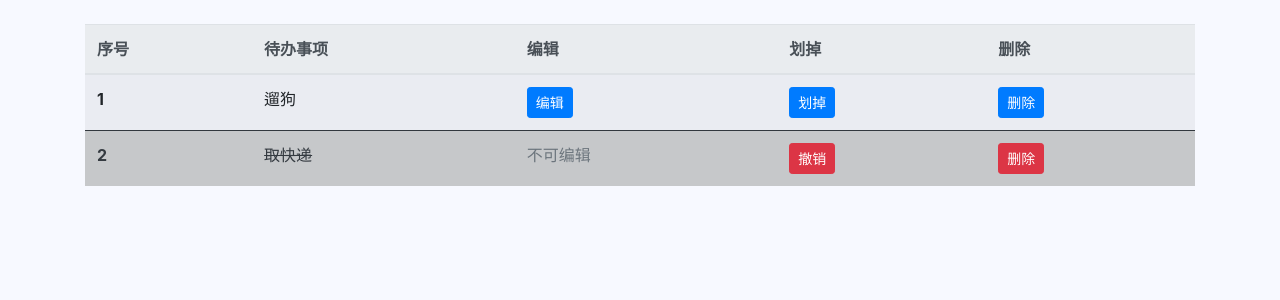
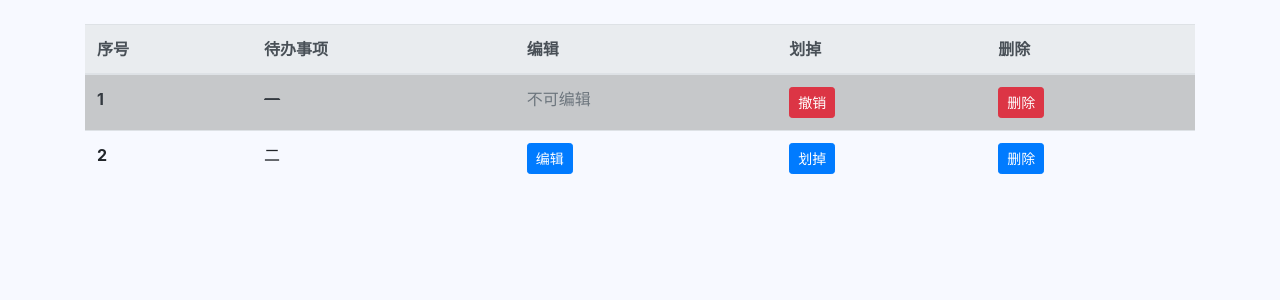
Before and after one commit to dcf869009372/task_list, a Django app: page /todo/home/ in a window 1280 px wide. Shown: the part 54-354 px from the top of the page. Run offline with Django 3.2, Linux system fonts and the light colour scheme; data comes from the database, SQL or seed files in the repository; both versions use the stored data as it was after the commit; some libraries are stand-ins or nearby versions.

Commit message:
用数据库进行增删改查操作

```diff
--- a/todolist/models.py
+++ b/todolist/models.py
@@ -6,4 +6,4 @@ class Todo(models.Model):
     done = models.BooleanField(default=False)
 
     def __str__(self):
-        pass
+        return self.thing
--- a/todolist/templates/todolist/home.html
+++ b/todolist/templates/todolist/home.html
@@ -40,14 +40,14 @@
     </thead>
     <tbody class="no-underline">
     {% for 每一件事 in 清单 %}
-      {% if 每一件事.已完成 %}
+      {% if 每一件事.done %}
       <tr class="table-dark">
         <th class="text-dark" scope="row">{{ forloop.counter }}</th>
-        <td class="text-dark" id="line-through">{{ 每一件事.待办事项 }}</td>
+        <td class="text-dark" id="line-through">{{ 每一件事.thing }}</td>
         <td class="text-secondary">不可编辑</td>
 {#        <td><a class="text-info" href="#">撤销</a></td>#}
         <td>
-          <form  method="POST" action="{% url 'todolist:划掉' forloop.counter %}">
+          <form  method="POST" action="{% url 'todolist:划掉' 每一件事.id %}">
             {% csrf_token %}
             <input name="完成状态" type="hidden" value="未完成">
             <button type="submit" class="btn btn-danger btn-sm">撤销</button>
@@ -55,7 +55,7 @@
         </td>
 {#        <td><a class="text-danger" href="{% url 'todolist:删除' forloop.counter  %}">删除</a></td>#}
         <td>
-          <form  method="POST" action="{% url 'todolist:删除' forloop.counter %}">
+          <form  method="POST" action="{% url 'todolist:删除' 每一件事.id %}">
             {% csrf_token %}
             <button type="submit" class="btn btn-danger btn-sm">删除</button>
           </form>
@@ -64,17 +64,17 @@
       {% else %}
       <tr>
         <th scope="row">{{ forloop.counter }}</th>
-        <td>{{ 每一件事.待办事项 }}</td>
+        <td>{{ 每一件事.thing }}</td>
 {#        <td><a class="text-success" href="{% url 'todolist:编辑' forloop.counter%}">编辑</a></td>#}
         <td>
-          <a href="{% url 'todolist:编辑' forloop.counter%}">
+          <a href="{% url 'todolist:编辑' 每一件事.id %}">
               <button type="submit" class="btn btn-primary btn-sm">编辑</button>
           </a>
         </td>
 {#        <td><a href="#">划掉</a></td>#}
 
          <td>
-          <form method="POST" action="{% url 'todolist:划掉' forloop.counter %}">
+          <form method="POST" action="{% url 'todolist:划掉' 每一件事.id %}">
             {% csrf_token %}
             <input name="完成状态" type="hidden" value="已完成">
             <button type="submit" class="btn btn-primary btn-sm">划掉</button>
@@ -82,24 +82,24 @@
         </td>
         <td>
           <!-- Button trigger modal -->
-          <button type="button" class="btn btn-primary btn-sm" data-toggle="modal" data-target="#exampleModal">删除</button>
+          <button type="button" class="btn btn-primary btn-sm" data-toggle="modal" data-target="#exampleModal{{ forloop.counter }}">删除</button>
 
           <!-- Modal -->
-          <div class="modal fade" id="exampleModal" tabindex="-1" role="dialog" aria-labelledby="exampleModalLabel" aria-hidden="true">
+          <div class="modal fade" id="exampleModal{{ forloop.counter }}" tabindex="-1" role="dialog" aria-labelledby="exampleModal{{ forloop.counter }}Label" aria-hidden="true">
             <div class="modal-dialog" role="document">
               <div class="modal-content">
                 <div class="modal-header">
-                  <h5 class="modal-title" id="exampleModalLabel">确定删除<strong>未办事项：{{ 每一件事.待办事项 }}</strong>吗？</h5>
+                  <h5 class="modal-title" id="exampleModal{{ forloop.counter }}Label">请确认</h5>
                   <button type="button" class="close" data-dismiss="modal" aria-label="Close">
                     <span aria-hidden="true">&times;</span>
                   </button>
                 </div>
                 <div class="modal-body">
-                  ...
+                  确定删除<strong>未办事项：{{ 每一件事.thing }}></strong>吗？
                 </div>
                 <div class="modal-footer">
                   <button type="button" class="btn btn-secondary" data-dismiss="modal">取消</button>
-                  <form method="POST" action="{% url 'todolist:删除' forloop.counter %}">
+                  <form method="POST" action="{% url 'todolist:删除' 每一件事.id %}">
                     {% csrf_token %}
                     <button type="submit" class="btn btn-primary">确认</button>
                   </form>
--- a/todolist/urls.py
+++ b/todolist/urls.py
@@ -20,7 +20,7 @@ app_name='todolist'
 urlpatterns = [
     path('home/',views.home,name='主页'),
     path('about/',views.about,name='关于'),
-    path('edit/<forloop_counter>',views.edit,name='编辑'),
-    path('del/<forloop_counter>',views.delete,name='删除'),
-    path('cross/<forloop_counter>',views.cross,name='划掉'),
+    path('edit/<每一件事_id>',views.edit,name='编辑'),
+    path('del/<每一件事_id>',views.delete,name='删除'),
+    path('cross/<每一件事_id>',views.cross,name='划掉'),
 ]
--- a/todolist/views.py
+++ b/todolist/views.py
@@ -1,47 +1,50 @@
 from django.shortcuts import render,redirect
+from .models import Todo
 # Create your views here.
-lst=[
-    {'待办事项':'遛狗','已完成':False},
-    {'待办事项':'取快递','已完成':True},
-]
+
 def home(request):
     if request.method == 'POST':
         # content = {'用户的POST请求':str(request.POST),'request_POST是什么':str(type(request.POST))}
 
         if request.POST['待办事项'] == '':
-            content = {'清单': lst, '警告': '请输入内容！'}
+            content = {'清单': Todo.objects.all(), '警告': '请输入内容！'}
             return render(request,'todolist/home.html',content)
         else:
-            lst.append({'待办事项':request.POST['待办事项'],'已完成':False})
-            content = {'清单':lst,'信息': '添加成功！'}
+            a_row = Todo(thing=request.POST['待办事项'],done=False)
+            a_row.save()
+            content = {'清单': Todo.objects.all(),'信息': '添加成功！'}
             return render(request,'todolist/home.html',content)
     else:
-        content = {'清单': lst}
+        content = {'清单':  Todo.objects.all()}
         return render(request, 'todolist/home.html', content)
 
 def about(request):
     return render(request,'todolist/about.html')
 
-def edit(request,forloop_counter):
+def edit(request,每一件事_id):
     if request.method == 'POST':
         if request.POST['已修改事项'] == '':
             return render(request,'todolist/edit.html',{'警告':'请输入内容'})
         else:
-            lst[int(forloop_counter)-1]['待办事项'] = request.POST['已修改事项']
+            a = Todo.objects.get(id=每一件事_id)
+            a.thing = request.POST['已修改事项']
+            a.save()
             return redirect('todolist:主页')
     elif request.method == 'GET':
-        content = {'待修改事项':lst[int(forloop_counter) - 1]['待办事项']}
+        content = {'待修改事项':Todo.objects.get(id=每一件事_id).thing}
         return render(request,'todolist/edit.html',content)
 
-def delete(request,forloop_counter):
-    lst.pop(int(forloop_counter) - 1)
+def delete(request,每一件事_id):
+    a = Todo.objects.get(id=每一件事_id)
+    a.delete()
     return redirect('todolist:主页')
 
-def cross(request,forloop_counter):
+def cross(request,每一件事_id):
+    a = Todo.objects.get(id=每一件事_id)
+
     if request.POST['完成状态'] == '已完成':
-        lst[int(forloop_counter) - 1]['已完成'] = True
-        return redirect('todolist:主页')
-
+        a.done = True
     else:
-        lst[int(forloop_counter) - 1]['已完成'] = False
-        return redirect('todolist:主页')
+        a.done = False
+    a.save()
+    return redirect('todolist:主页')
```
Also changed, not shown: db.sqlite3.
